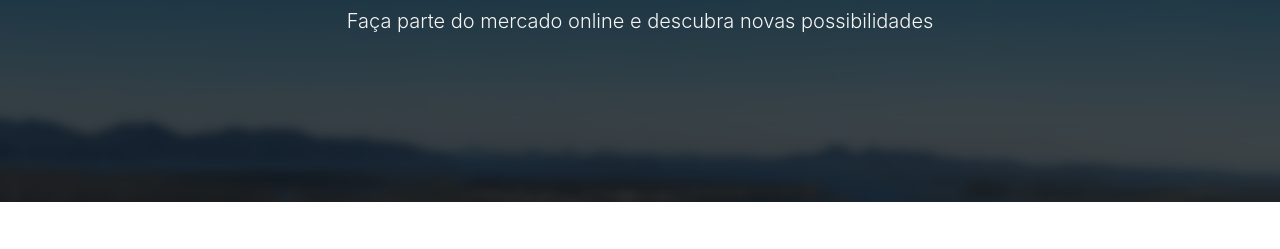
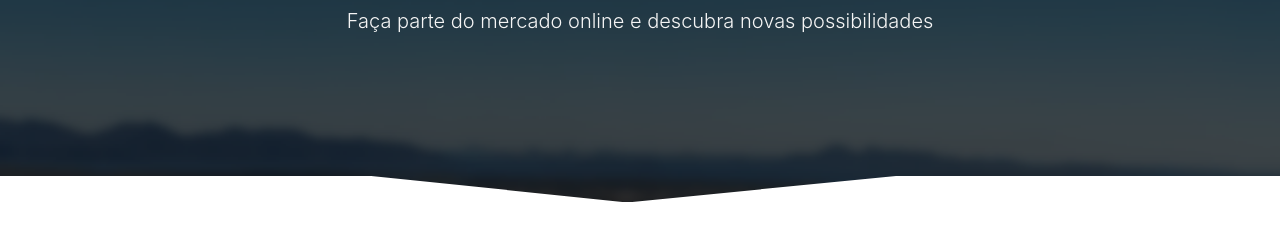
Before and after one commit to hzaccaro/hzaccaro.github.io, a plain HTML site: page index.html in a window 1280 px wide. Shown: the part 302-551 px from the top of the page. Drawn offline with nearby package versions, Linux system fonts and the light colour scheme.

Commit message:
Update index.css

```diff
--- a/css/index.css
+++ b/css/index.css
@@ -60,6 +60,8 @@ body {
     justify-content: center;
     width: 100%;
     color: whitesmoke;
+    -webkit-clip-path: polygon(0% 0%, 100% 0%, 100% 94%, 70% 94%, 49% 100%, 29% 94%, 0 94%);
+    clip-path: polygon(0% 0%, 100% 0%, 100% 94%, 70% 94%, 49% 100%, 29% 94%, 0 94%);
 }
 
 .text-highlight {
```
